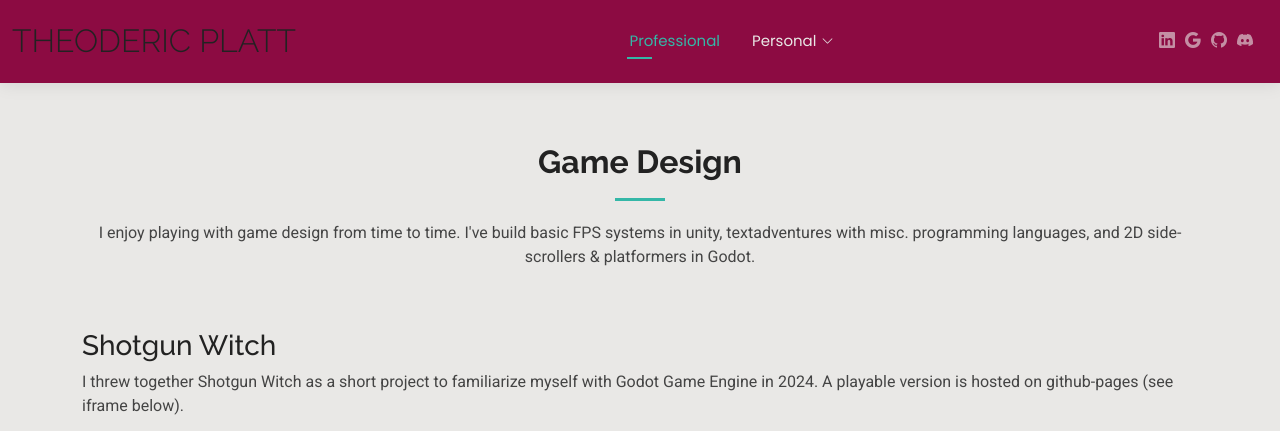
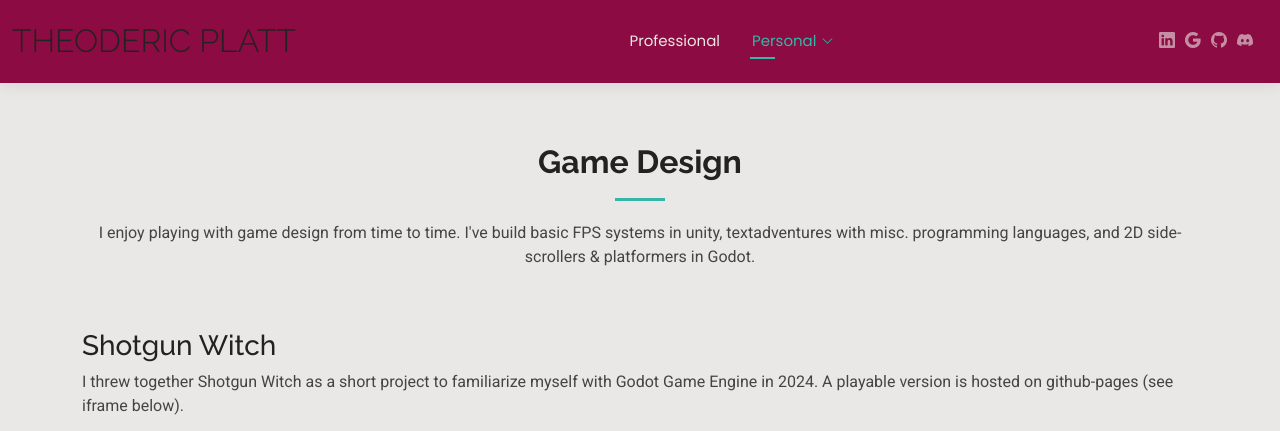
Before and after one commit to Theo-Platt/portfolio, a plain HTML site: page personal.html in a window 1280 px wide. Shown: the top 431 px of the page. Drawn offline with Linux system fonts and the light colour scheme.

```diff
--- a/personal.html
+++ b/personal.html
@@ -52,7 +52,7 @@
       <nav id="navmenu" class="navmenu">
         <ul>
           <!-- <li><a href="index.html">Home</a></li> -->
-          <li><a href="index.html" class="active">Professional</a></li>
+          <li><a href="index.html">Professional</a></li>
           <!-- <li><a href="CV.html">CV</a></li> -->
           <!-- <li><a href="services.html">Services</a></li> -->
           <!-- <li><a href="portfolio.html">Portfolio</a></li> -->
@@ -62,7 +62,7 @@
               <li><a href="publications.html#H-EFP"        >H-Efp: Bridging Efficiency in Multi-agent Epistemic Planning with Heuristics</a></li>
             </ul>
           </li> -->
-          <li class="dropdown"><a href="personal.html"><span>Personal</span> <i class="bi bi-chevron-down toggle-dropdown"></i></a>
+          <li class="dropdown"><a href="personal.html" class="active"><span>Personal</span> <i class="bi bi-chevron-down toggle-dropdown"></i></a>
             <ul>
               <li><a href="personal.html#Game-Dev">Game Design</a></li>
               <li><a href="personal.html#Artwork">Drawing</a></li>
```
